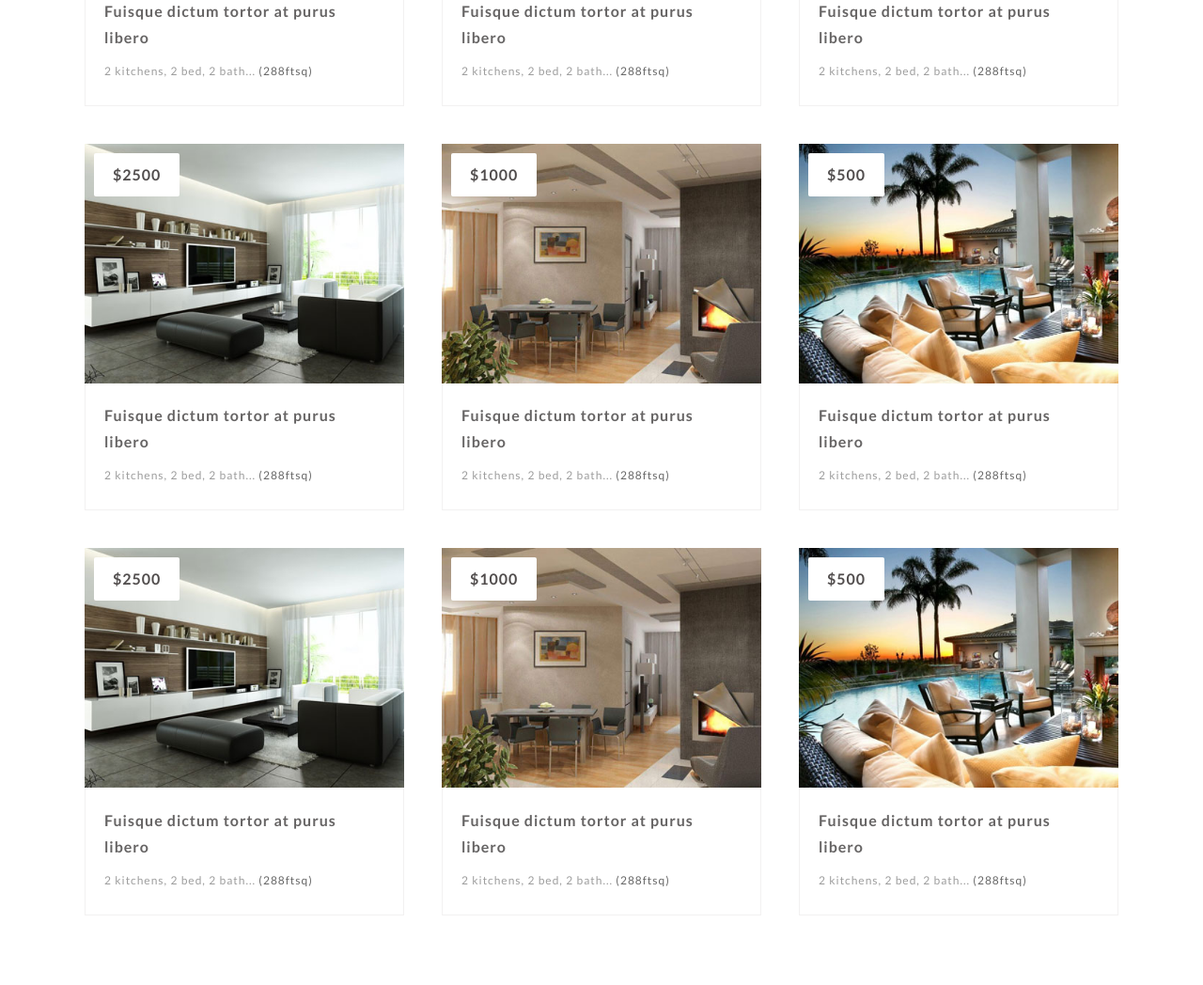
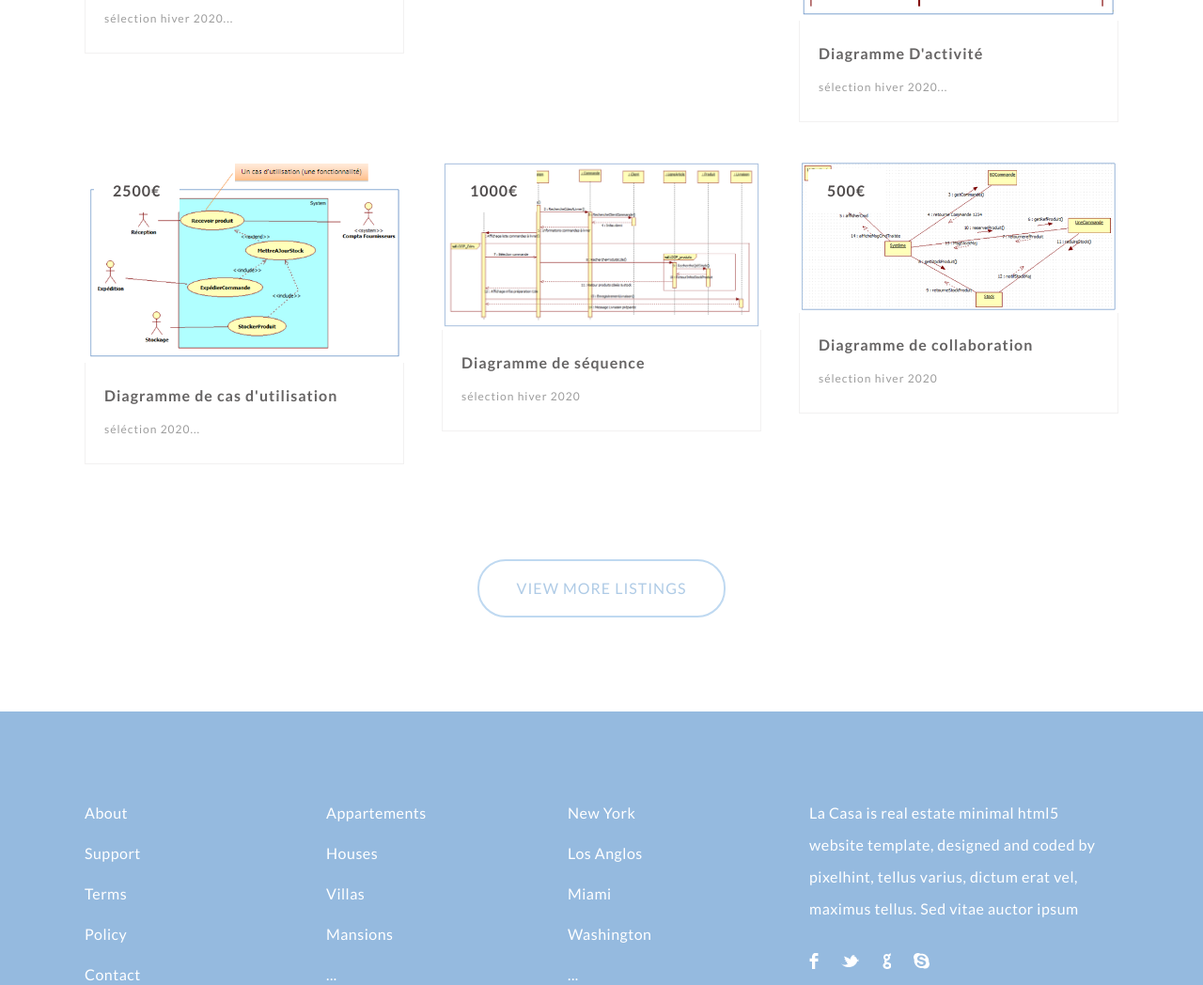
Before and after one commit to tberthome/TMA, a plain HTML site: page index.html in a window 1280 px wide. Shown: the part 1278-2326 px from the top of the page at 94% size. Drawn offline with nearby package versions, Linux system fonts and the light colour scheme.

Commit message:
modif article

```diff
--- a/index.html
+++ b/index.html
@@ -80,112 +80,78 @@
 			<ul class="properties_list">
 				<li>
 					<a href="#">
-						<img src="img/property_1.jpg" alt="" title="" class="property_img"/>
+						<img src="img/diagramme1.png" alt="" title="" class="property_img"/>
 					</a>
-					<span class="price">$2500</span>
+					<span class="price">150€</span>
 					<div class="property_details">
 						<h1>
-							<a href="#">Fuisque dictum tortor at purus libero</a>
+							<a href="#">Diagramme de classe</a>
 						</h1>
-						<h2>2 kitchens, 2 bed, 2 bath... <span class="property_size">(288ftsq)</span></h2>
+						<h2>sélection hiver 2020... <span class="property_size"></span></h2>
 					</div>
 				</li>
 				<li>
 					<a href="#">
-						<img src="img/property_2.jpg" alt="" title="" class="property_img"/>
+						<img src="img/diagramme2.png" alt="" title="" class="property_img"/>
 					</a>
-					<span class="price">$1000</span>
+					<span class="price">800€</span>
 					<div class="property_details">
 						<h1>
-							<a href="#">Fuisque dictum tortor at purus libero</a>
+							<a href="#">Diagramme de packages</a>
 						</h1>
-						<h2>2 kitchens, 2 bed, 2 bath... <span class="property_size">(288ftsq)</span></h2>
+						<h2>sélection hiver 2020... <span class="property_size"></span></h2>
 					</div>
 				</li>
 				<li>
 					<a href="#">
-						<img src="img/property_3.jpg" alt="" title="" class="property_img"/>
+						<img src="img/diagramme3.png" alt="" title="" class="property_img"/>
 					</a>
-					<span class="price">$500</span>
+					<span class="price">900€</span>
 					<div class="property_details">
 						<h1>
-							<a href="#">Fuisque dictum tortor at purus libero</a>
+							<a href="#">Diagramme D'activité</a>
 						</h1>
-						<h2>2 kitchens, 2 bed, 2 bath... <span class="property_size">(288ftsq)</span></h2>
+						<h2>sélection hiver 2020...<span class="property_size"></span></h2>
 					</div>
 				</li>
 				<li>
 					<a href="#">
-						<img src="img/property_1.jpg" alt="" title="" class="property_img"/>
+						<img src="img/diagramme4.png" alt="" title="" class="property_img"/>
 					</a>
-					<span class="price">$2500</span>
+					<span class="price">2500€</span>
 					<div class="property_details">
 						<h1>
-							<a href="#">Fuisque dictum tortor at purus libero</a>
+							<a href="#">Diagramme de cas d'utilisation</a>
 						</h1>
-						<h2>2 kitchens, 2 bed, 2 bath... <span class="property_size">(288ftsq)</span></h2>
+						<h2>séléction 2020... <span class="property_size"></span></h2>
 					</div>
 				</li>
 				<li>
 					<a href="#">
-						<img src="img/property_2.jpg" alt="" title="" class="property_img"/>
+						<img src="img/diagramme5.png" alt="" title="" class="property_img"/>
 					</a>
-					<span class="price">$1000</span>
+					<span class="price">1000€</span>
 					<div class="property_details">
 						<h1>
-							<a href="#">Fuisque dictum tortor at purus libero</a>
+							<a href="#">Diagramme de séquence</a>
 						</h1>
-						<h2>2 kitchens, 2 bed, 2 bath... <span class="property_size">(288ftsq)</span></h2>
+						<h2>sélection hiver 2020<span class="property_size"></span></h2>
 					</div>
 				</li>
 				<li>
 					<a href="#">
-						<img src="img/property_3.jpg" alt="" title="" class="property_img"/>
+						<img src="img/diagramme6.png" alt="" title="" class="property_img"/>
 					</a>
-					<span class="price">$500</span>
+					<span class="price">500€</span>
 					<div class="property_details">
 						<h1>
-							<a href="#">Fuisque dictum tortor at purus libero</a>
+							<a href="#">Diagramme de collaboration</a>
 						</h1>
-						<h2>2 kitchens, 2 bed, 2 bath... <span class="property_size">(288ftsq)</span></h2>
+						<h2>sélection hiver 2020<span class="property_size"></span></h2>
 					</div>
 				</li>
-				<li>
-					<a href="#">
-						<img src="img/property_1.jpg" alt="" title="" class="property_img"/>
-					</a>
-					<span class="price">$2500</span>
-					<div class="property_details">
-						<h1>
-							<a href="#">Fuisque dictum tortor at purus libero</a>
-						</h1>
-						<h2>2 kitchens, 2 bed, 2 bath... <span class="property_size">(288ftsq)</span></h2>
-					</div>
-				</li>
-				<li>
-					<a href="#">
-						<img src="img/property_2.jpg" alt="" title="" class="property_img"/>
-					</a>
-					<span class="price">$1000</span>
-					<div class="property_details">
-						<h1>
-							<a href="#">Fuisque dictum tortor at purus libero</a>
-						</h1>
-						<h2>2 kitchens, 2 bed, 2 bath... <span class="property_size">(288ftsq)</span></h2>
-					</div>
-				</li>
-				<li>
-					<a href="#">
-						<img src="img/property_3.jpg" alt="" title="" class="property_img"/>
-					</a>
-					<span class="price">$500</span>
-					<div class="property_details">
-						<h1>
-							<a href="#">Fuisque dictum tortor at purus libero</a>
-						</h1>
-						<h2>2 kitchens, 2 bed, 2 bath... <span class="property_size">(288ftsq)</span></h2>
-					</div>
-				</li>
+
+
 			</ul>
 			<div class="more_listing">
 				<a href="#" class="more_listing_btn">View More Listings</a>
```
Also changed, not shown: img/diagramme1.png (added), img/diagramme2.png (added), img/diagramme3.png (added), img/diagramme4.png (added), img/diagramme5.png (added), img/diagramme6.png (added).
